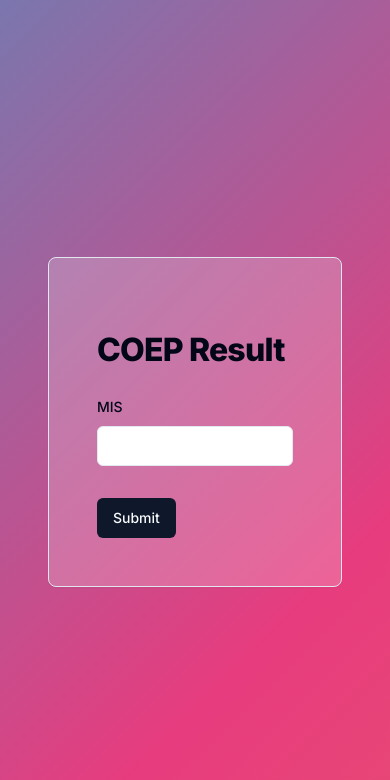
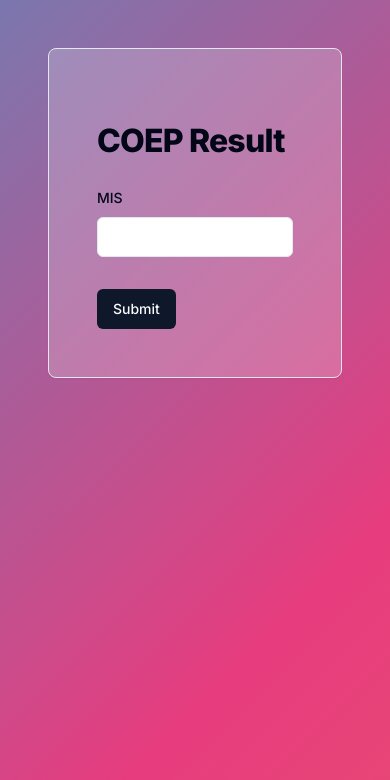
Before and after one commit to adityasd314/COEPResult, a Next.js app: page / in a window 390 px wide. Shown: the top 780 px of the page. Built offline with nearby package versions, Linux system fonts and the light colour scheme.

Commit message:
some styling changes for android

```diff
--- a/src/app/globals.css
+++ b/src/app/globals.css
@@ -9,13 +9,7 @@
   /* height: 100vh; */
   user-select: none;
 }
-@media only screen and (max-width: 768px) {
-  /* For mobile phones: */
- .heading-main{
-  font-size: xx-large;
-}
 
-}
 @media print {
   body {
     background: none;
@@ -39,3 +33,12 @@
     background-position: 0% 50%;
   }
 }
+@media only screen and (max-width: 768px) {
+  /* For mobile phones: */
+  .heading-main {
+    font-size: xx-large;
+  }
+  .justify-evenly {
+    justify-content: flex-start;
+  }
+}
```
